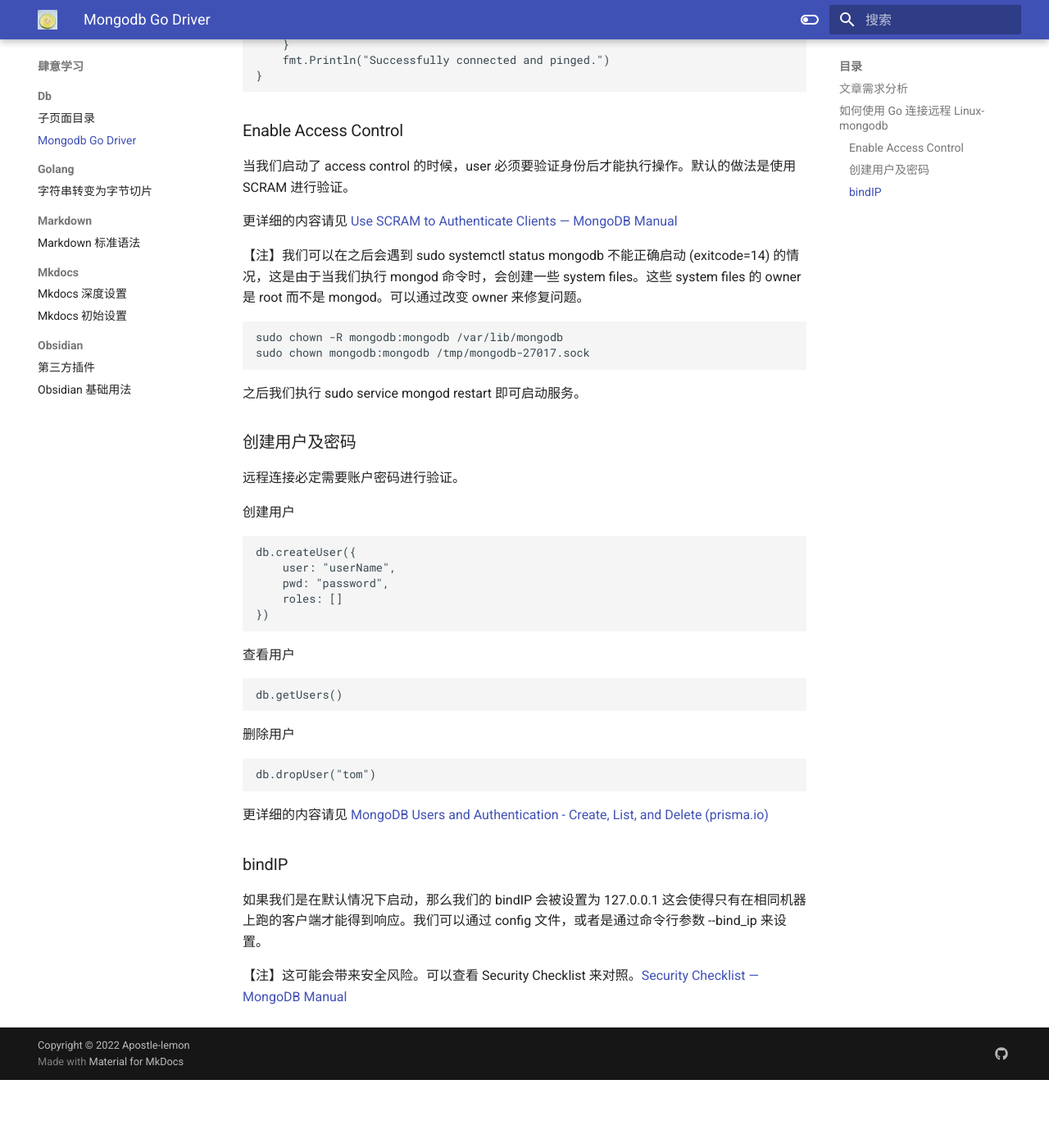
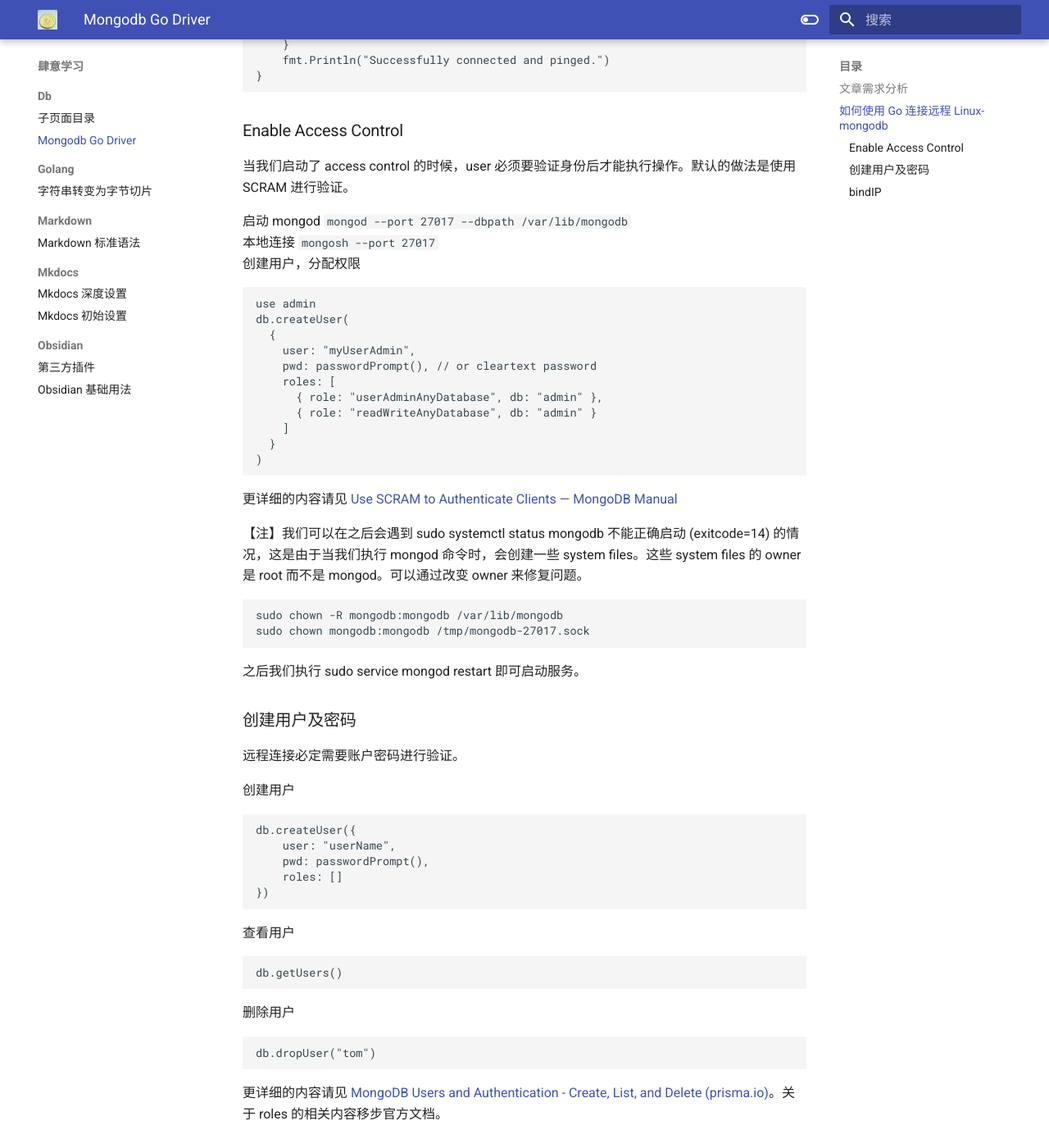
Before and after one commit to Apostle-lemon/Apostle-lemon.github.io, an MkDocs documentation site: the page built from docs/肆意学习/db/mongodb Go Driver.md, in a window 1280 px wide and 1400 px high, scrolled down 1094 px. Shown: the whole window at 82% size. Built offline with MkDocs 1.6.1 and Material for MkDocs 9.7.7, drawn with Linux system fonts in a browser that asks for light colours; before the commit the page ends 2411 px from its top, so only the background shows below that.

Commit message:
vault backup: 2022-10-31 12:36:55
Affected files:
docs/肆意学习/db/mongodb Go Driver.md

````diff
--- a/docs/肆意学习/db/mongodb Go Driver.md
+++ b/docs/肆意学习/db/mongodb Go Driver.md
@@ -51,6 +51,24 @@
 
 当我们启动了 access control 的时候，user 必须要验证身份后才能执行操作。默认的做法是使用 SCRAM 进行验证。
 
+启动 mongod `mongod --port 27017 --dbpath /var/lib/mongodb`
+本地连接 `mongosh --port 27017`
+创建用户，分配权限
+
+```
+use admin
+db.createUser(
+  {
+    user: "myUserAdmin",
+    pwd: passwordPrompt(), // or cleartext password
+    roles: [
+      { role: "userAdminAnyDatabase", db: "admin" },
+      { role: "readWriteAnyDatabase", db: "admin" }
+    ]
+  }
+)
+```
+
 更详细的内容请见 [Use SCRAM to Authenticate Clients — MongoDB Manual](https://www.mongodb.com/docs/manual/tutorial/configure-scram-client-authentication/)
 
 【注】我们可以在之后会遇到 sudo systemctl status mongodb 不能正确启动 (exitcode=14) 的情况，这是由于当我们执行 mongod 命令时，会创建一些 system files。这些 system files 的 owner 是 root 而不是 mongod。可以通过改变 owner 来修复问题。
@@ -71,7 +89,7 @@
 ```
 db.createUser({
 	user: "userName",
-	pwd: "password",
+	pwd: passwordPrompt(),
 	roles: []
 })
 ```
@@ -88,7 +106,7 @@
 db.dropUser("tom")
 ```
 
-更详细的内容请见 [MongoDB Users and Authentication - Create, List, and Delete (prisma.io)](https://www.prisma.io/dataguide/mongodb/configuring-mongodb-user-accounts-and-authentication)
+更详细的内容请见 [MongoDB Users and Authentication - Create, List, and Delete (prisma.io)](https://www.prisma.io/dataguide/mongodb/configuring-mongodb-user-accounts-and-authentication)。关于 roles 的相关内容移步官方文档。
 
 ### bindIP
 
````
